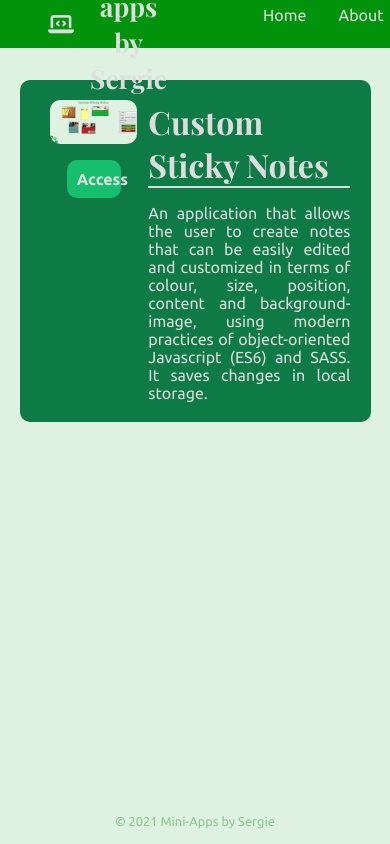
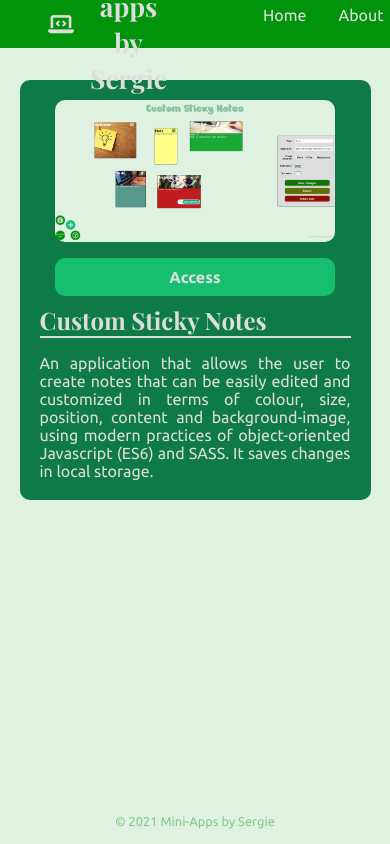
Before and after one commit to Sergie-AGA/Mini_Apps, a React (Create React App) app: page / in a window 390 px wide. Shown: the top 844 px of the page. Built offline with nearby package versions, Linux system fonts and the light colour scheme.

Commit message:
makes the home page responsive

```diff
--- a/public/css/style.css
+++ b/public/css/style.css
@@ -56,14 +56,23 @@ a {
   border-radius: 10px;
   padding: 20px;
   min-height: 12rem; }
+  @media screen and (max-width: 768px) {
+    .project {
+      flex-direction: column; } }
   .project__image-side {
     width: 35%; }
+    @media screen and (max-width: 768px) {
+      .project__image-side {
+        width: 100%; } }
   .project__text-side {
     width: 65%; }
+    @media screen and (max-width: 768px) {
+      .project__text-side {
+        width: 100%; } }
   .project__image {
     display: block;
     margin: auto;
-    width: 80%;
+    width: 90%;
     border-radius: 10px;
     margin-bottom: 1rem; }
   .project__button {
@@ -78,6 +87,9 @@ a {
     font-size: 1rem;
     font-weight: 600;
     transition: 0.2s; }
+    @media screen and (max-width: 768px) {
+      .project__button {
+        width: 90%; } }
     .project__button:hover {
       background-color: #39e894;
       color: black; }
@@ -88,7 +100,11 @@ a {
     font-family: "Playfair Display", serif;
     font-size: 2rem;
     border-bottom: solid 2px #ddd;
+    margin-top: 0.5rem;
     margin-bottom: 1rem; }
+    @media screen and (max-width: 768px) {
+      .project__title {
+        font-size: 1.5rem; } }
   .project__description {
     text-align: justify;
     font-family: "Ubuntu", sans-serif;
--- a/sass/_components.scss
+++ b/sass/_components.scss
@@ -9,17 +9,25 @@
   border-radius: 10px;
   padding: 20px;
   min-height: 12rem;
-
+  @media screen and (max-width: $mobile) {
+    flex-direction: column;
+  }
   &__image-side {
     width: 35%;
+    @media screen and (max-width: $mobile) {
+      width: 100%;
+    }
   }
   &__text-side {
     width: 65%;
+    @media screen and (max-width: $mobile) {
+      width: 100%;
+    }
   }
   &__image {
     display: block;
     margin: auto;
-    width: 80%;
+    width: 90%;
     border-radius: 10px;
     margin-bottom: 1rem;
   }
@@ -35,6 +43,9 @@
     font-size: 1rem;
     font-weight: 600;
     transition: 0.2s;
+    @media screen and (max-width: $mobile) {
+      width: 90%;
+    }
     &:hover {
       background-color: color(main-light);
       color: black;
@@ -48,7 +59,11 @@
     font-family: $font-serif;
     font-size: 2rem;
     border-bottom: solid 2px #ddd;
+    margin-top: 0.5rem;
     margin-bottom: 1rem;
+    @media screen and (max-width: $mobile) {
+      font-size: 1.5rem;
+    }
   }
   &__description {
     text-align: justify;
```
